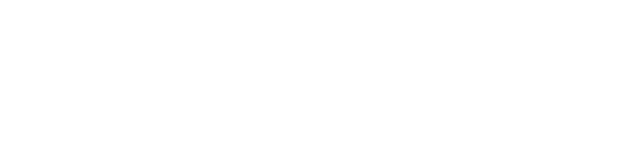
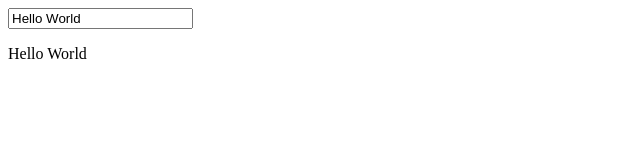
Before and after one commit to murhussain/vue3-learning, a plain HTML site: page index.html in a window 1280 px wide. Shown: the whole page, without its empty margins (0-640 px from the left). Drawn offline with nearby package versions, Linux system fonts and the light colour scheme.

Commit message:
Setting up vue app and using v-model

```diff
--- a/index.html
+++ b/index.html
@@ -5,8 +5,22 @@
   <meta http-equiv="X-UA-Compatible" content="IE=edge">
   <meta name="viewport" content="width=device-width, initial-scale=1.0">
   <title>Document</title>
+  <script src="https://unpkg.com/vue@3"></script>
 </head>
 <body>
+  <div id="app">
+    <input type="text" v-model="message">
+    <p>{{message}}</p>
+  </div>
 
+  <script>
+    Vue.createApp({
+      data() {
+        return {
+          message: 'Hello World'
+        }
+      }
+    }).mount('#app')
+  </script>
 </body>
 </html>
```
